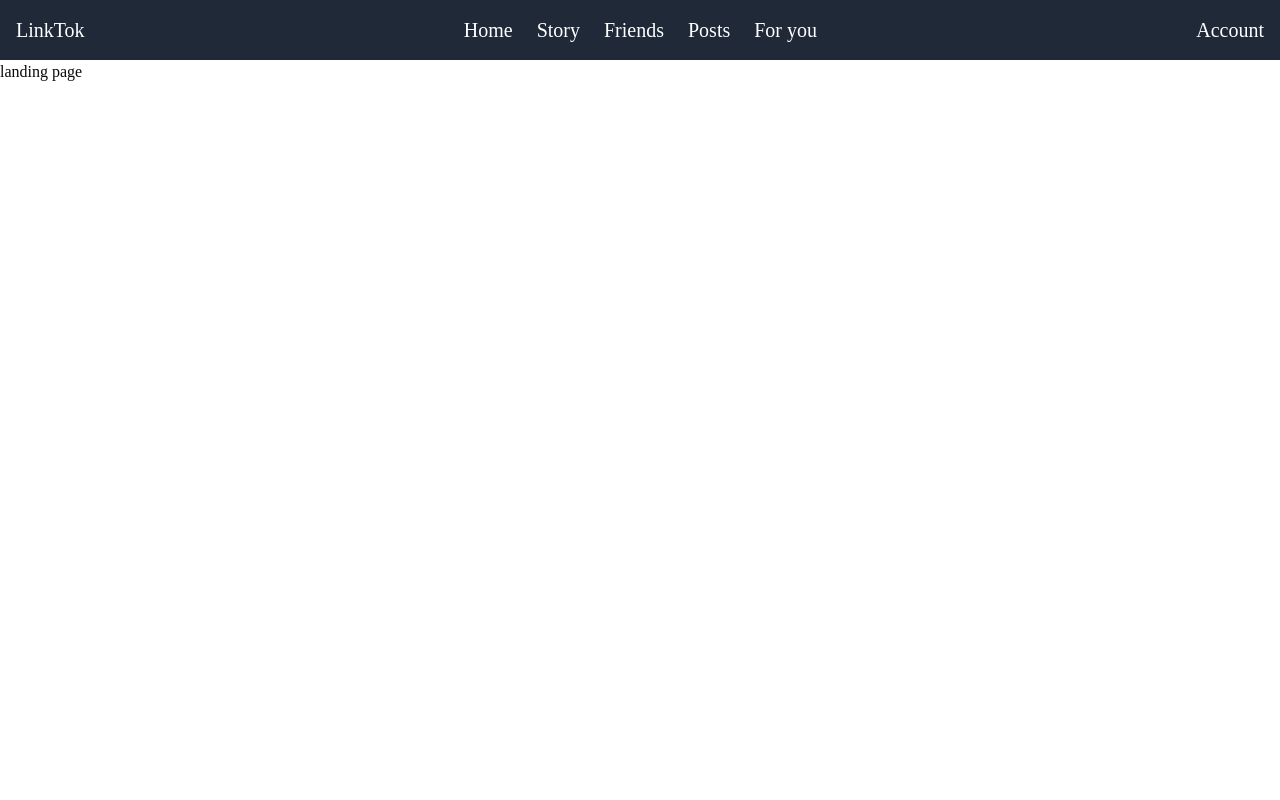
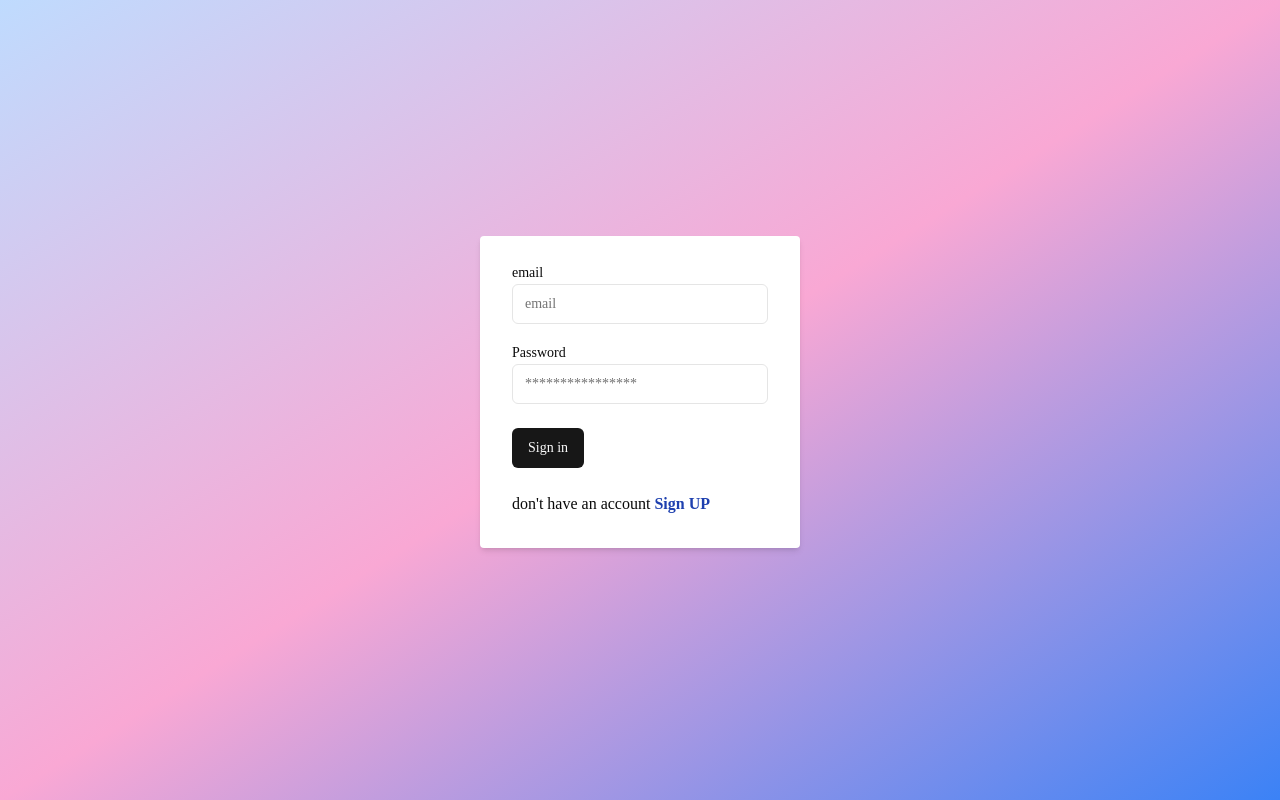
Before and after one commit to Samreena26/frontendLinkTok, a Next.js app: page / in a window 1280 px wide. Built offline with nearby package versions, Linux system fonts and the light colour scheme; sample sign-in values are in the browser's storage.

Commit message:
logout button added !tokne redirected to / added

```diff
--- a/src/app/account/Page.tsx
+++ b/src/app/account/Page.tsx
@@ -4,8 +4,9 @@ import { useGetUserDetailQuery, useUpdatedetailsMutation,useGetAllLikesQuery,
   useGetallcommentsQuery,
   useGetallsharesQuery,
   useGetallimpressionsQuery,
-  useGetallviewsQuery,} from "@/lib/linkTokApi";
-import { Button } from "@/ui/button";
+  useGetallviewsQuery,
+  useSignoutUserMutation} from "@/lib/linkTokApi";
+  import { Button } from '@/ui/button';
 import {
   Dialog,
   DialogContent,
@@ -19,6 +20,7 @@ import { Input } from "@/ui/input";
 import { Label } from "@/ui/label";
 import { Toaster } from "@/ui/toaster";
 import { useToast } from "@/ui/use-toast";
+import { useRouter } from 'next/navigation';
 import Loader from "@/ui/Loader";
 
 interface updatedetailsResponse {
@@ -31,6 +33,7 @@ interface FormState {
 }
 
 export default function page() {
+  const router = useRouter();
   const { toast } = useToast();
   const { data, isError, isLoading, refetch } = useGetUserDetailQuery();
   const [updatedetails, { isSuccess }] = useUpdatedetailsMutation();
@@ -72,13 +75,32 @@ export default function page() {
   };
 
 
+
   const {data:allLikes ,refetch:refetchlikes}=useGetAllLikesQuery();
   const {data:allComments,refetch:refetchComments}=useGetallcommentsQuery();
 const {data:allShares,refetch:refetchShares}=useGetallsharesQuery();
 const {data:allImpressions,refetch:refetchImpressions}=useGetallimpressionsQuery();
 const {data:allViews,refetch:refetchViews}=useGetallviewsQuery();
+const [signoutUser]=useSignoutUserMutation();
+const handlesignout=async ()=>{
 
-
+  try{
+    const response= await signoutUser().unwrap();
+    toast({
+      title: 'Success',
+      description: response.message,
+    });
+    localStorage.removeItem('token');
+    router.push('/');
+  }catch(err:any){
+    const errorMessages = err.data?.errors ? Object.values(err.data.errors).flat().join('\n') : 'An unexpected error occurred.';
+    toast({
+      title: 'Error',
+      description: errorMessages,
+      variant: 'destructive'
+    });
+  }
+}
 
   useEffect(() => {
     if (isSuccess) {
@@ -96,6 +118,12 @@ refetchViews();
 
   return (
     <div className="bg-gray-100 min-h-screen">
+    <div className="flex justify-end p-4">
+    <Button   className="bg-red-500 hover:bg-red-700 text-white font-bold py-2 px-4 rounded"
+    onClick={handlesignout}>
+      Sign Out
+    </Button>
+  </div>
       {data && (
         <div className="flex flex-col items-center pt-8">
           <img className="h-24 w-24 rounded-full" src={data.profilePictureURL} alt="Profile" />
@@ -157,7 +185,7 @@ refetchViews();
           <p className="text-3xl">{allImpressions?.totalImpressions}</p>
         </div>
         <div className="bg-white p-4 rounded-lg shadow">
-          <h2 className="text-lg font-semibold">impressions</h2>
+          <h2 className="text-lg font-semibold">Views</h2>
           <p className="text-3xl">{allViews?.totalViews}</p>
         </div>
       </div>
--- a/src/app/foryou/page.tsx
+++ b/src/app/foryou/page.tsx
@@ -54,7 +54,7 @@ export default function Page() {
           <div className="relative">
           <video
             src={post.mediaUrl}
-            onCanPlay={() => createimpression(post.id)}
+            onMouseEnter={() => createimpression(post.id)}
             onPlay={() => createview(post.id)}
             className="w-full md:w-52 lg:w-72 mx-auto"
             controls
--- a/src/app/home/page.tsx
+++ b/src/app/home/page.tsx
@@ -65,10 +65,11 @@ export default function Page() {
 
   const [likepost] = useLikepostMutation();
   const [createcomment] = useCreatecommentMutation();
-const[createimpression]=useCreateimpressionMutation();
+
 const[updatePost]=useUpdatePostMutation();
 const[deltePost]=useDeleltePostMutation();
 const[createview]=useCreateviewMutation();
+const[createimpression]=useCreateimpressionMutation();
 const [commentText, setcommentText] = useState("");
 
 const [formData, setFormData] = useState<FormState>({
@@ -373,7 +374,7 @@ console.log(shareData);
     // Display video if it's a video
     <video
       className="h-48 w-full object-contain rounded-t-lg"
-      onCanPlay={() => createimpression(post.id)}
+      onMouseEnter={() => createimpression(post.id)}
       onPlay={() => createview(post.id)}
       controls
       muted
--- a/src/app/layout.tsx
+++ b/src/app/layout.tsx
@@ -5,6 +5,7 @@ import { Providers } from "./Provider";
 import ReduxProvider from "@/lib/reduxProvider";
 import { Inter as FontSans } from "next/font/google"
 import Navbar from "@/ui/Navbar";
+import { useRouter } from 'next/navigation';
 export const metadata: Metadata = {
   title: "Create Next App",
   description: "Generated by create next app",
@@ -21,9 +22,11 @@ export default function RootLayout({
 }: Readonly<{
   children: React.ReactNode;
 }>) {
+
   return (
     <html lang="en">
       <body  suppressHydrationWarning={true}>
+
       <Navbar />
 
         <ReduxProvider>
--- a/src/app/page.tsx
+++ b/src/app/page.tsx
@@ -1,9 +1,105 @@
-// home page of the linktok it will be the landing page
+'use client'
+// Import Shadecn components
+import { Input } from '@/ui/input';
+import { Button } from '@/ui/button';
+import { Label } from '@/ui/label';
+import Link from 'next/link';
+import { useState, FormEvent, ChangeEvent } from 'react';
+import { useSigninUserMutation } from '@/lib/linkTokApi';
+import { Toaster } from "@/ui/toaster";
+import { useToast } from "@/ui/use-toast";
+import { useRouter } from 'next/navigation'; // Corrected import
 
-export default function Page() {
-	return (
-		<>
-			<h1>landing page</h1>
-		</>
-	);
+export default function page() {
+  const { toast } = useToast();
+  const router = useRouter();
+
+  const [signinUser] = useSigninUserMutation();
+  type FormState = {
+    email: string;
+    password: string;
+  };
+
+  const [formData, setformData] = useState<FormState>({
+    email: '',
+    password: '',
+  });
+
+  const handleChange = (e: ChangeEvent<HTMLInputElement>) => {
+    const { name, value } = e.target;
+    setformData(prevFormData => ({ ...prevFormData, [name]: value }));
+  };
+
+  type SigninResponse = {
+    message: string;
+    redirect: string;
+    token:string;
+  };
+
+  const handleSubmit = async (e: FormEvent<HTMLFormElement>) => {
+    e.preventDefault();
+    try {
+      const response: SigninResponse = await signinUser(formData).unwrap();
+      console.log(response);
+       // Store the token in local storage
+       localStorage.setItem('token', response.token);
+      toast({
+        title: 'Success',
+        description: response.message,
+      });
+
+      setTimeout(() => {
+        router.push(response.redirect);
+      }, 3000);
+
+    } catch (err: any) {
+      // Check if the error structure matches the expected format
+      if (err && 'data' in err && err.data.errors) {
+        const errors = err.data.errors as Record<string, string[]>;
+        const errorMessages = Object.values(errors).flat().join('\n');
+        toast({
+          title: 'Error',
+          description: errorMessages,
+          variant: 'destructive'
+        });
+      } else {
+        // Fallback for any other type of error
+        toast({
+          title: 'Error',
+          description: 'An unexpected error occurred.',
+          variant: 'destructive'
+        });
+      }
+
+
+
+    }
+  };
+
+  return (
+    <>
+<div className="flex items-center justify-center h-screen bg-gradient-to-br from-blue-200 via-pink-300 to-blue-500">
+  <div className="w-full max-w-xs">
+    <form  onSubmit={handleSubmit} className="bg-white shadow-md rounded px-8 pt-6 pb-8 mb-4">
+    <div className="mb-4">
+            <Label htmlFor="email">email</Label>
+            <Input  placeholder="email" name='email' value={formData.email} onChange={handleChange}/>
+          </div>
+          <div className="mb-6">
+            <Label htmlFor="password">Password</Label>
+            <Input  type="password" placeholder="****************" name='password' value={formData.password} onChange={handleChange} />
+          </div>
+          <div className="flex items-center justify-between">
+            <Button type='submit'>Sign in</Button>
+          </div>
+      <p className='mt-6 font-light '>don't have an account  <span className='text-blue-800 font-semibold'><Link href='signup'>Sign UP</Link></span> </p>
+
+    </form>
+    <Toaster />
+
+  </div>
+</div>
+
+    </>
+  );
 }
--- /dev/null
+++ b/src/app/page_orignal.tsx
@@ -0,0 +1,9 @@
+// home page of the linktok it will be the landing page
+
+export default function Page() {
+	return (
+		<>
+			<h1>landing page</h1>
+		</>
+	);
+}
--- a/src/app/posts/page.tsx
+++ b/src/app/posts/page.tsx
@@ -56,6 +56,7 @@ export default function page() {
   console.log(data);
 
   const [likepost] = useLikepostMutation();
+
 
   const handleLike = async (id: number) => {
     try {
@@ -196,11 +197,28 @@ export default function page() {
 
     {/* Display details of the selected post */}
     <div className="bg-white shadow rounded-lg p-4">
-      <img
-        className="h-48 w-full object-contain rounded-t-lg"
-        src={post.mediaURL}
-        alt="Post Media"
-      />
+    {post.postType === 'photo' ? (
+    // Display image if it's a photo
+    <img
+      className="h-48 w-full object-contain rounded-t-lg"
+      onMouseEnter={() => createimpression(post.id)}
+      src={post.mediaUrl}
+      alt="Post Media"
+    />
+  ) : (
+    // Display video if it's a video
+    <video
+      className="h-48 w-full object-contain rounded-t-lg"
+      onMouseEnter={() => createimpression(post.id)}
+      onPlay={() => createview(post.id)}
+      controls
+      muted
+      loop
+    >
+      <source src={post.mediaUrl} type="video/mp4" />
+      Your browser does not support the video tag.
+    </video>
+  )}
       <div className="p-4">
         <h2 className="text-xl font-bold mb-2">{post.caption}</h2>
         <p className="text-gray-600">Tags: {post.tags}</p>
--- a/src/components/ui/Navbar.tsx
+++ b/src/components/ui/Navbar.tsx
@@ -1,11 +1,31 @@
 'use client';
+
 import { useRouter } from 'next/navigation';
 import { usePathname } from 'next/navigation';
+
+
+
+
 const Navbar: React.FC = () => {
+
   const router = useRouter();
   const pathname = usePathname();
+
+  const Token=localStorage.getItem('token');
+  if(!Token){
+    router.push('/')
+  }
+
+
   // Check if the current route is an admin route
   const isAdminRoute = pathname.startsWith('/admin');
+
+  const noNavbarPaths = ['/', '/signup', '/signin'];
+
+  // Do not render the Navbar on specified paths
+  if (noNavbarPaths.includes(pathname)) {
+    return null;
+  }
 
   // Render admin-specific navigation if on an admin route
   if (isAdminRoute) {
--- a/src/lib/linkTokApi.ts
+++ b/src/lib/linkTokApi.ts
@@ -1,6 +1,5 @@
 import { createApi, fetchBaseQuery } from "@reduxjs/toolkit/query/react";
-import { stringify } from "querystring";
-import internal from "stream";
+import { useRouter } from 'next/router';
 
 interface Response {
   message: string;
@@ -113,6 +112,7 @@ interface updatedetailsResponse {
 
 // Define a service using a base URL and expected endpoints
 export const linkTokApi = createApi({
+
   reducerPath: "linkTokApi",
   baseQuery: fetchBaseQuery({
     baseUrl: "http://127.0.0.1:8000/api/",
@@ -122,6 +122,8 @@ export const linkTokApi = createApi({
       if (token) {
         headers.set("Authorization", `Bearer ${token}`);
       }
+
+
       headers.set("Accept", "application/json");
       return headers;
     },
@@ -141,6 +143,14 @@ export const linkTokApi = createApi({
         body: credentials,
       }),
     }),
+
+    signoutUser:builder.mutation<{message:string},void>({
+      query: () => ({
+        url: "logout",
+        method: "Post",
+      }),
+    }),
+
     getUserDetail: builder.query<UserDetailResponse, void>({
       query: () => ({
         url: "userdetail",
@@ -491,6 +501,7 @@ getallviews: builder.query<{totalViews:number}, void>({
 export const {
   useSignupUserMutation,
   useSigninUserMutation,
+  useSignoutUserMutation,
   useGetUserDetailQuery,
   useCreatePostMutation,
   useUpdatePostMutation,
@@ -530,3 +541,6 @@ useGetallviewsQuery,
   useGetForYouVideosQuery,
 
 } = linkTokApi;
+
+
+//custom hook
```
